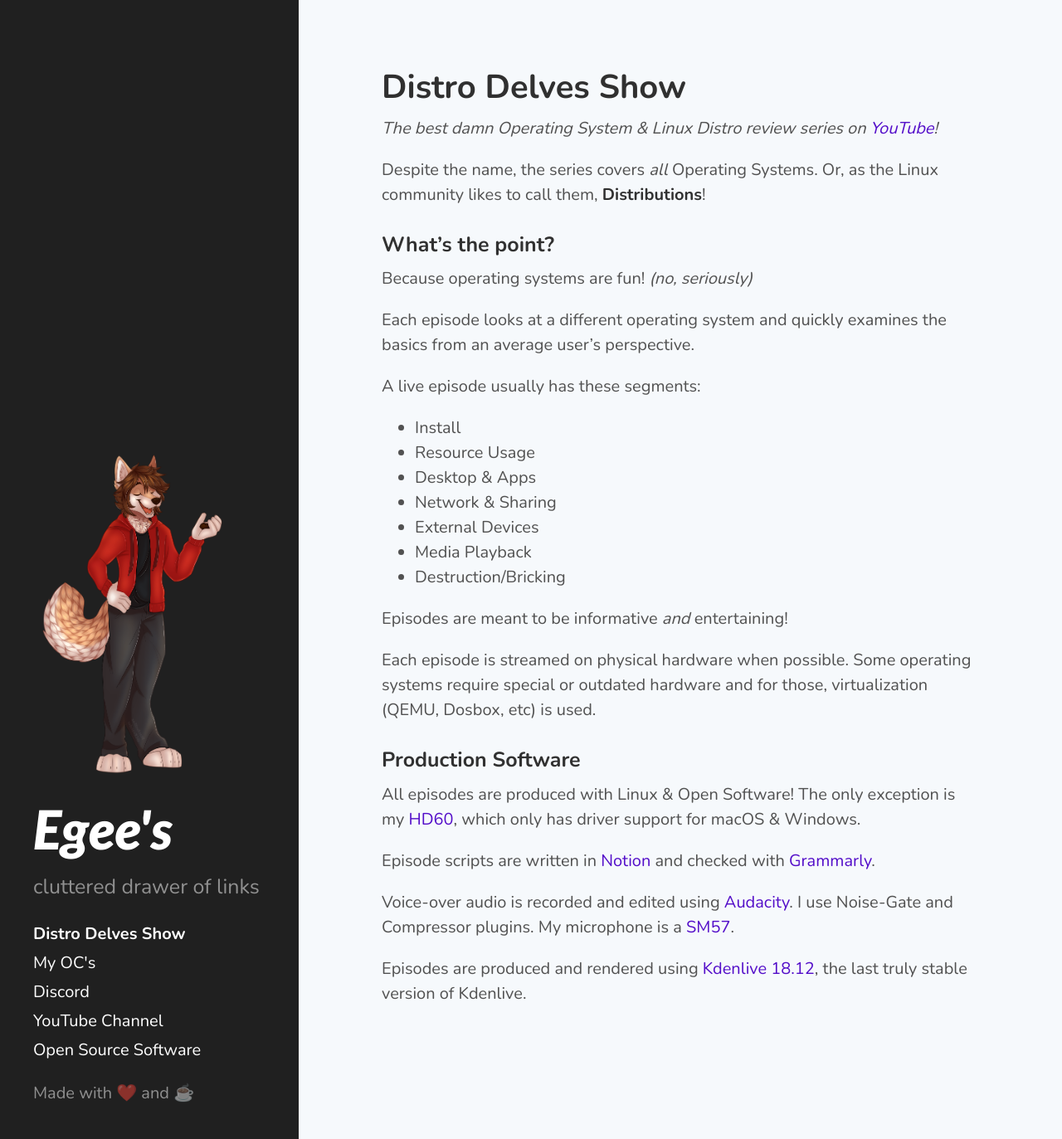
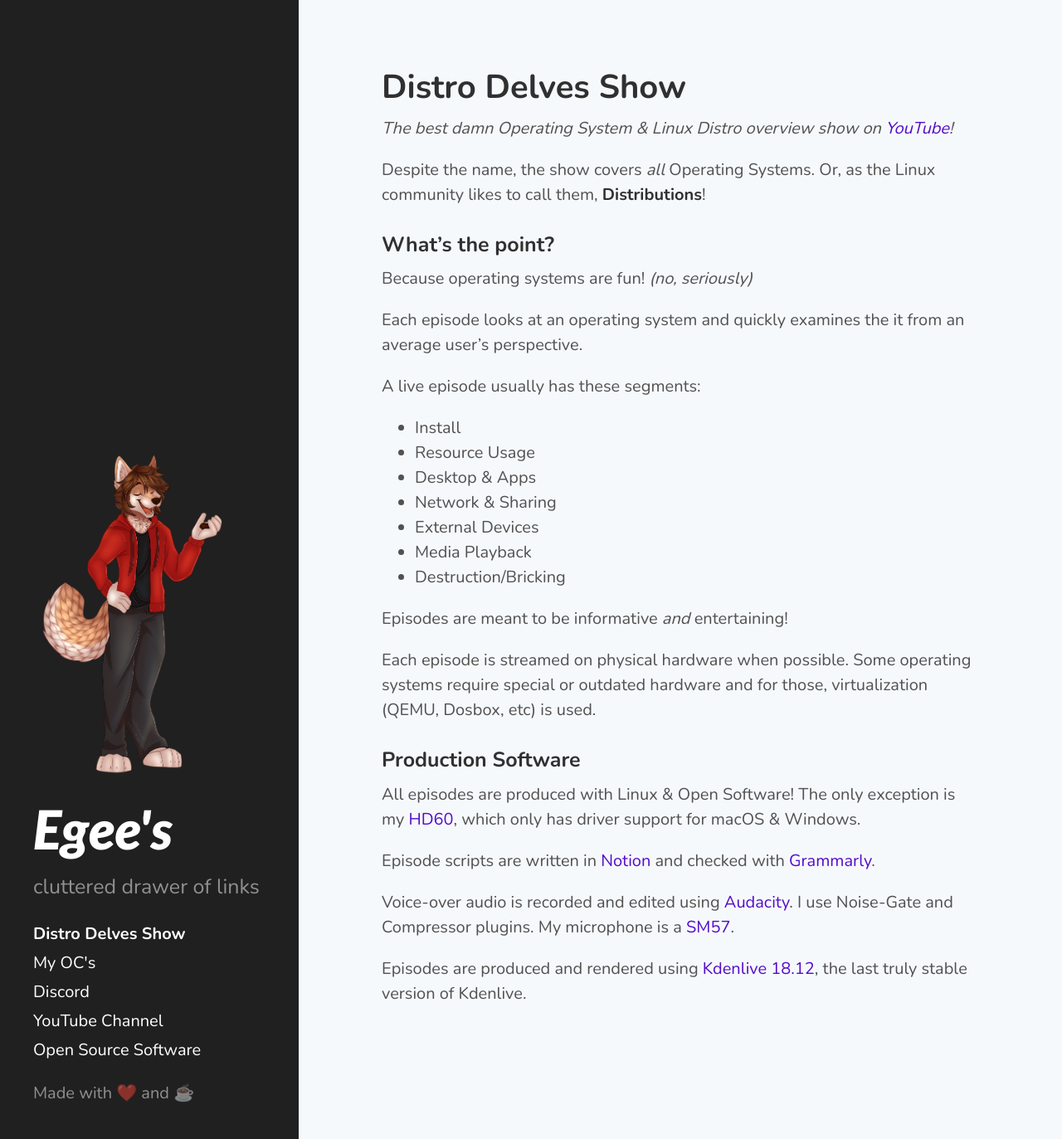
Before and after one commit to Egeeio/egee-xyz, a Jekyll site: the page built from distrodelves.md, in a window 1280 px wide and 1373 px high. Shown: the whole window at 83% size. Built offline with Jekyll 4.4.1, drawn with Linux system fonts in a browser that asks for light colours.

Commit message:
updated description

```diff
--- a/distrodelves.md
+++ b/distrodelves.md
@@ -3,14 +3,14 @@
 layout:    page
 ---
 
-_The best damn Operating System & Linux Distro review series on [YouTube](https://www.youtube.com/playlist?list=PLTGHiAlif1EhnNQozcSwu2ZSt7oDWaX0J)!_
+_The best damn Operating System & Linux Distro overview show on [YouTube](https://www.youtube.com/playlist?list=PLTGHiAlif1EhnNQozcSwu2ZSt7oDWaX0J)!_
 
-Despite the name, the series covers *all* Operating Systems. Or, as the Linux community likes to call them, **Distributions**!
+Despite the name, the show covers *all* Operating Systems. Or, as the Linux community likes to call them, **Distributions**!
 
 ### What's the point?
 Because operating systems are fun! *(no, seriously)*
 
-Each episode looks at a different operating system and quickly examines the basics from an average user's perspective.
+Each episode looks at an operating system and quickly examines the it from an average user's perspective.
 
 A live episode usually has these segments:
 
```
